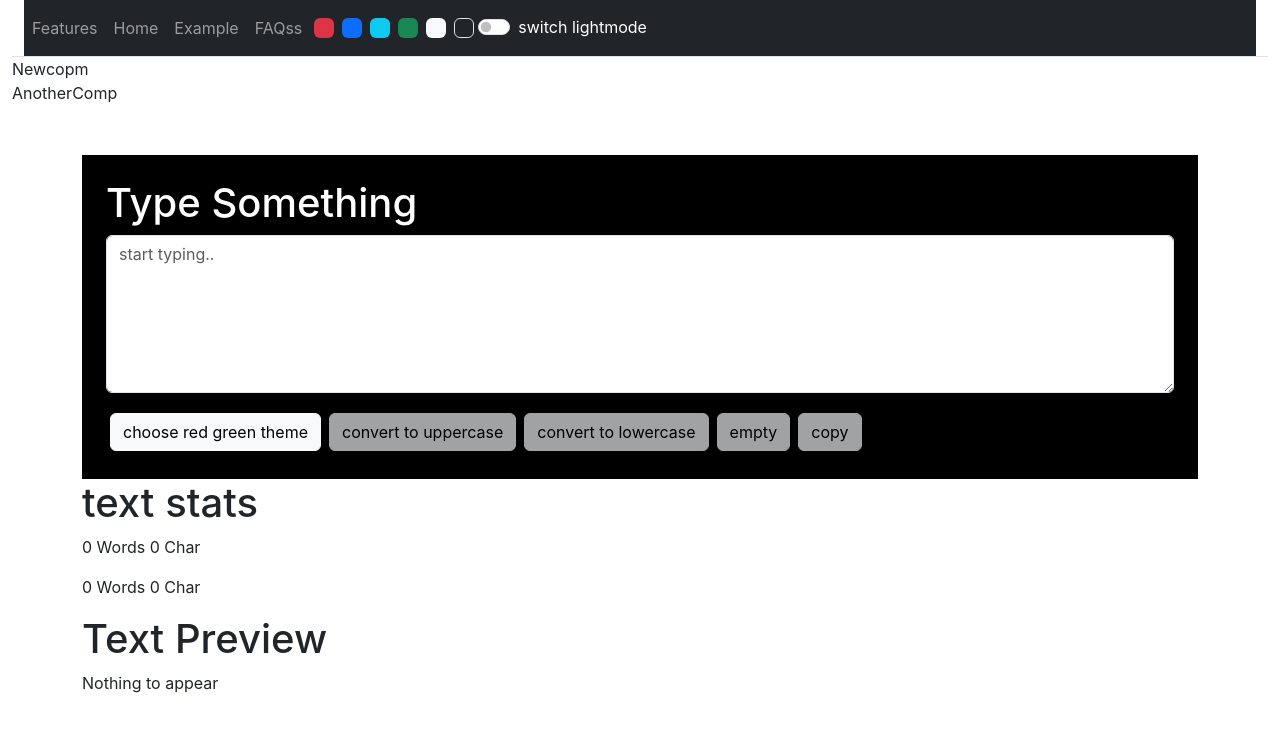
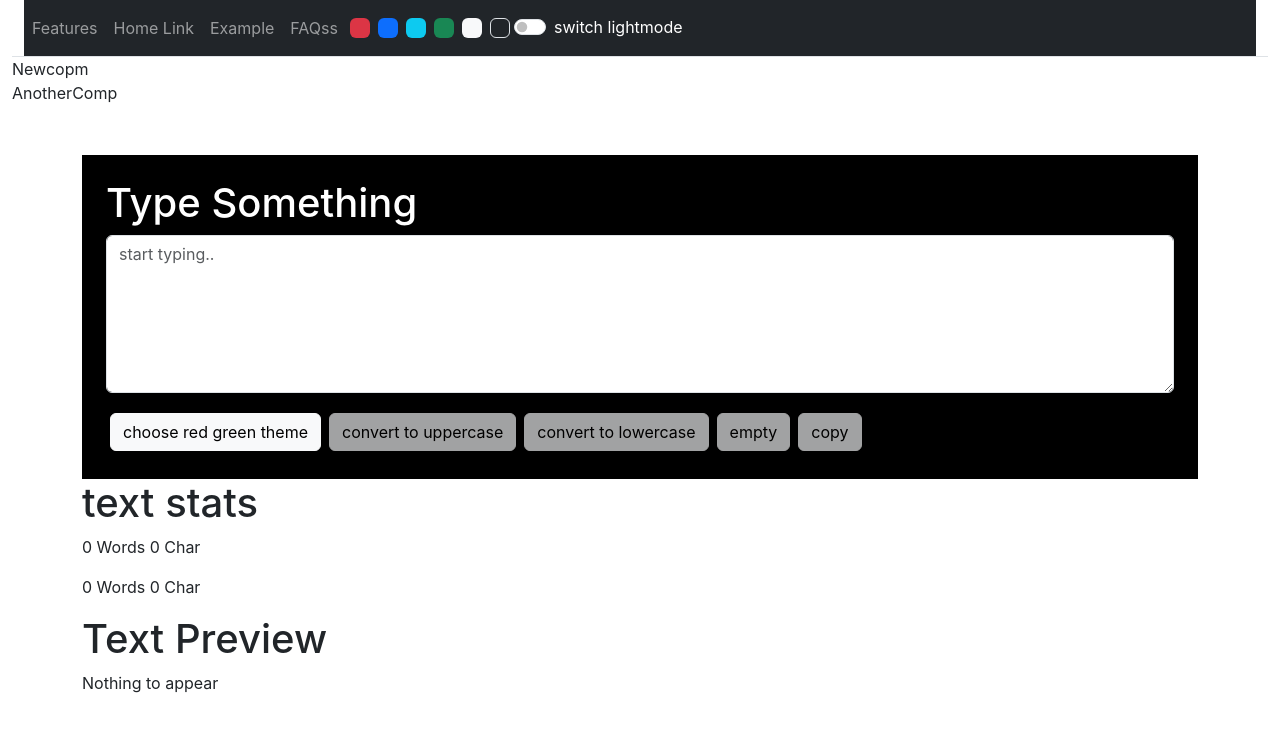
Before and after one commit to Parmeet21/reactapp, a React (Create React App) app: page / in a window 1280 px wide. Shown: the top 732 px of the page. Built offline with nearby package versions, Linux system fonts and the light colour scheme.

Commit message:
update home to home Link

```diff
--- a/src/mycom/Header.js
+++ b/src/mycom/Header.js
@@ -10,7 +10,7 @@ export default function Header(props) {
   <nav className={`navbar navbar-expand-md navbar-${props.navbarmode} bg-${props.navbarmode}`}>
       <ul className="navbar-nav col-12 col-md-auto mb-2 justify-content-center mb-md-0">
         <li><Link to="/features" className="nav-link">Features</Link></li>
-        <li><Link to="/" className="nav-link">Home</Link></li>
+        <li><Link to="/" className="nav-link">Home Link</Link></li>
         <li><Link to="/example" className="nav-link">Example</Link></li>
         <li><Link to="/faq" className="nav-link">FAQss</Link></li>
       </ul>
```
